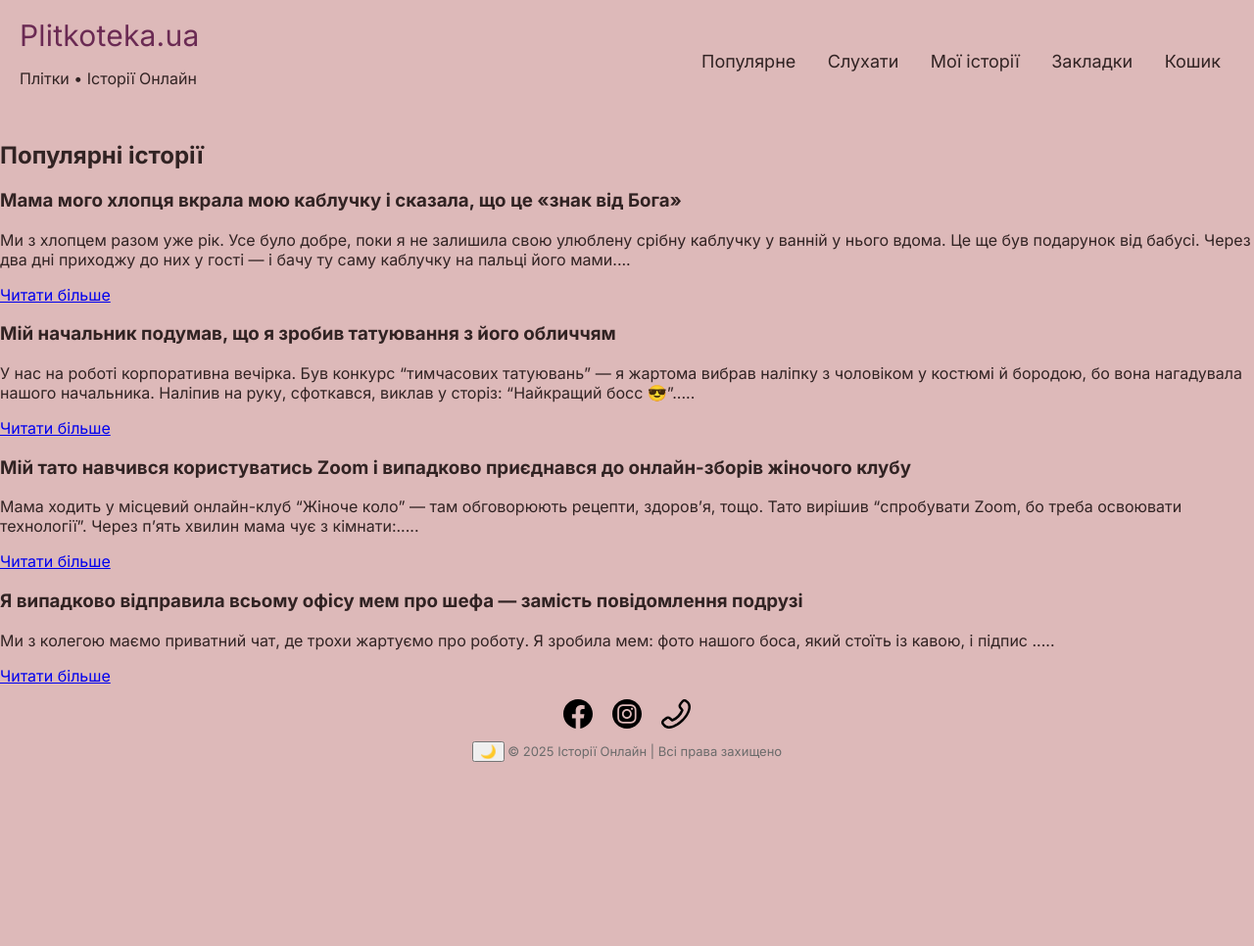
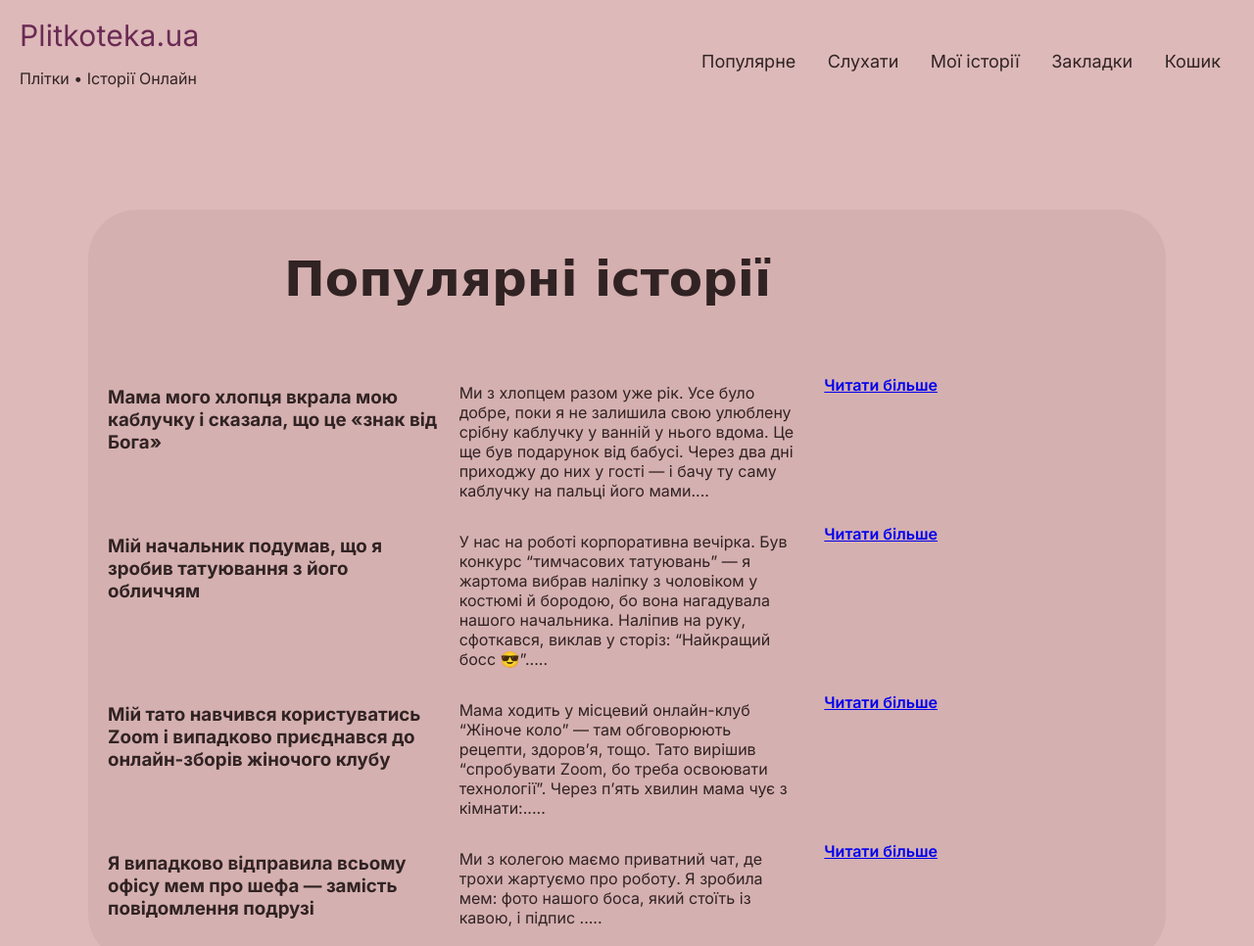
Before and after one commit to qwemely/Plitkoteka.ua, a plain HTML site: page pop.html in a window 1280 px wide. Shown: the top 966 px of the page at 98% size. Before the commit the page ends 800 px from the top, so only its background shows below. Drawn offline with Linux system fonts and the light colour scheme.

Commit message:
останні поправки

```diff
--- a/bookmarks.css
+++ b/bookmarks.css
@@ -86,6 +86,8 @@ body{
   color:var(--muted);
   font-size:13px;
   background:transparent;
+   background-color: #7b5b5b47;
+   margin-top: 0px;
 }
 
 @media (max-width:640px){
@@ -122,9 +124,29 @@ body {
  background-size: cover;
   align-items: center;
   height: auto;
+flex: 1;
+
+}
+
+.section-title{
+  font-size: 30px;
+   transition: color 0.5s;
+}
+
+.section-title:hover{
+  color: rgb(212, 131, 127);
+}
 
 
+.container {
+  font-size: 20px;
+  max-width: 1200px;
+
+  padding: 20px;
+  flex: 1;
+  text-align: left;
 }
+
 
 .cat-container {
   position: relative;
--- a/cart.css
+++ b/cart.css
@@ -100,7 +100,24 @@ body{
 }
 
 
-.container{flex:1;padding:20px;max-width:1100px;margin:0 auto;width:100%}
+.section-title{
+  font-size: 30px;
+   transition: color 0.5s;
+}
+
+.section-title:hover{
+  color: rgb(212, 131, 127);
+}
+.container
+{
+  flex:1;
+  padding:20px;
+  max-width:1100px;
+  margin:0 auto;
+  width:100%;
+  background-color: #683c3608;
+  border-radius: 60px;
+}
 .page{display:block}
 
 .grid{
@@ -110,13 +127,14 @@ body{
 }
 
 
-
 .footer{
-  padding:14px 20px;
+  padding:10px;
   text-align:center;
   color:var(--muted);
   font-size:13px;
   background:transparent;
+   background-color: #7b5b5b47;
+     margin-top: 0px;
 }
 
 @media (max-width:640px){
--- a/inndex.css
+++ b/inndex.css
@@ -22,7 +22,6 @@ body{
   flex-direction:column;
   min-height:100vh;
 }
-
 
 .topbar{
   display:flex;
@@ -67,16 +66,32 @@ body{
  display: flex;
   align-items: flex-start;
   gap: 20px;
+  background-color: #ffb3b349;
+  border-radius: 30px;
 }
+
+.h1{
+  font-size: 70px;
+   font-family: 'Covered By Your Grace', cursive;
+   transition: color 0.5s;
+   text-indent: 120px;
+}
+
+.h1:hover{
+  color: rgb(212, 131, 127);
+}
+
 
 .text {
 flex: 1;
 font-size: 25px;
+text-indent: 20px;
 }
 
 .foto img{
     max-width: 350px;
     height:auto ;
+    border-radius: 20px;
 }
 
 .social-icons {
@@ -104,6 +119,7 @@ font-size: 25px;
   color:var(--muted);
   font-size:13px;
   background:transparent;
+  background-color: #7b5b5b47;
 }
 
 @media (max-width:640px){
--- a/listen.css
+++ b/listen.css
@@ -23,7 +23,6 @@ body{
   min-height:100vh;
 }
 
-
 .topbar{
   display:flex;
   flex-wrap:wrap;
@@ -33,6 +32,17 @@ body{
   padding:18px 20px;
   background:transparent;
 }
+
+
+.section-title{
+  font-size: 40px;
+   transition: color 0.5s;
+}
+
+.section-title:hover{
+  color: rgb(212, 131, 127);
+}
+
 .name a{
   margin:0;
   color:#6a2a53;
@@ -74,6 +84,13 @@ body{
 .btn-primary{background:var(--primary); color:white}
 .btn-ghost{background:transparent;border:1px solid rgba(0,0,0,0.06)}
 
+.container{
+  flex:1;padding:20px;
+  max-width:1100px;
+  margin:0 auto;
+  width:100%;
+}
+
 
 .footer{
   padding:14px 20px;
@@ -81,6 +98,8 @@ body{
   color:var(--muted);
   font-size:13px;
   background:transparent;
+   background-color: #7b5b5b47;
+   margin-top: 0px;
 }
 
 
--- a/mystories.css
+++ b/mystories.css
@@ -65,11 +65,25 @@ body{
 
 .container {
   font-size: 20px;
-  max-width: 1200px;
-  margin: 0 auto;
+  max-width: 1000px;
+  margin:50px;
   padding: 20px;
+  flex: 1;
+  background-color: #683c365d;
+  border-radius: 60px;
+  align-items: center;
+    justify-content: center;
+
 }
 
+.section-title{
+  font-size: 30px;
+   transition: color 0.5s;
+}
+
+.section-title:hover{
+  color: rgb(212, 131, 127);
+}
 
 .btn-save {
   background: var(--primary);
@@ -86,13 +100,14 @@ body{
   cursor: pointer;
 }
 
-
 .footer{
-  padding: 100px;
+  padding:14px 20px;
   text-align:center;
   color:var(--muted);
   font-size:13px;
   background:transparent;
+   background-color: #7b5b5b47;
+   margin-top: 0px;
 }
 
 @media (max-width:640px){
--- a/pop.css
+++ b/pop.css
@@ -42,6 +42,24 @@ body{
 
 }
 .name a .tag{margin:2px 0 0 0;color:var(--muted);font-size:12px}
+
+.h2{
+  font-size: 50px;
+   font-family: 'Covered By Your Grace', cursive;
+   transition: color 0.5s;
+   text-indent: 200px;
+}
+
+.h2:hover{
+  color: rgb(212, 131, 127);
+}
+
+.container {
+ border-radius: 50px;
+  flex: 1;
+  background-color: #c29e9e51;
+  margin: 90px;
+}
 
 .tabs .tab a {
   padding: 8px 14px;
@@ -90,6 +108,8 @@ body{
   color:var(--muted);
   font-size:13px;
   background:transparent;
+   background-color: #7b5b5b47;
+   margin-top: 0px;
 }
 
 @media (max-width:640px){
@@ -106,7 +126,7 @@ body{
 
 .dark {
   --bg: #1e0000;
-  --text: #dab4b4ce;
+  --text: #ac8484;
   --card: #321515b4;
 }
 body {
@@ -116,3 +136,19 @@ body {
 .card, .editor, .audio-item, .cart-panel {
   background: var(--card) !important;
 }
+.social-icons {
+  display: flex;
+  justify-content: center;
+  gap: 20px;
+  margin-bottom: 10px;
+}
+
+.social-icons img {
+  width: 30px;
+  height: 30px;
+  transition: transform 0.3s ease;
+}
+
+.social-icons img:hover {
+  transform: scale(1.1);
+}
--- a/pop.html
+++ b/pop.html
@@ -5,7 +5,7 @@
     <meta name="viewport" content="width=device-width, initial-scale=1.0">
     <title>Plitkoteka.ua</title>
     <link href="https://fonts.googleapis.com/css2?family=Inter:wght@300;400;600;700&display=swap" rel="stylesheet">
-    <link rel="stylesheet" href="inndex.css">
+    <link rel="stylesheet" href="pop.css">
 </head>
 <body>
     <header class="topbar">
@@ -29,9 +29,8 @@
 
  <main id="app" class="container">
     <div id="content" class="page"></div>
-  </main>
-    <main>
-        <h2>Популярні історії</h2>
+
+        <h2 class="h2">Популярні історії</h2>
         <div class="story-list">
             <div class="story-card">
                 <h3>Мама мого хлопця вкрала мою каблучку і сказала, що це «знак від Бога»</h3>
```
Also changed, not shown: cart.html (+1 -1 lines), index.html (+2 -1 lines).
